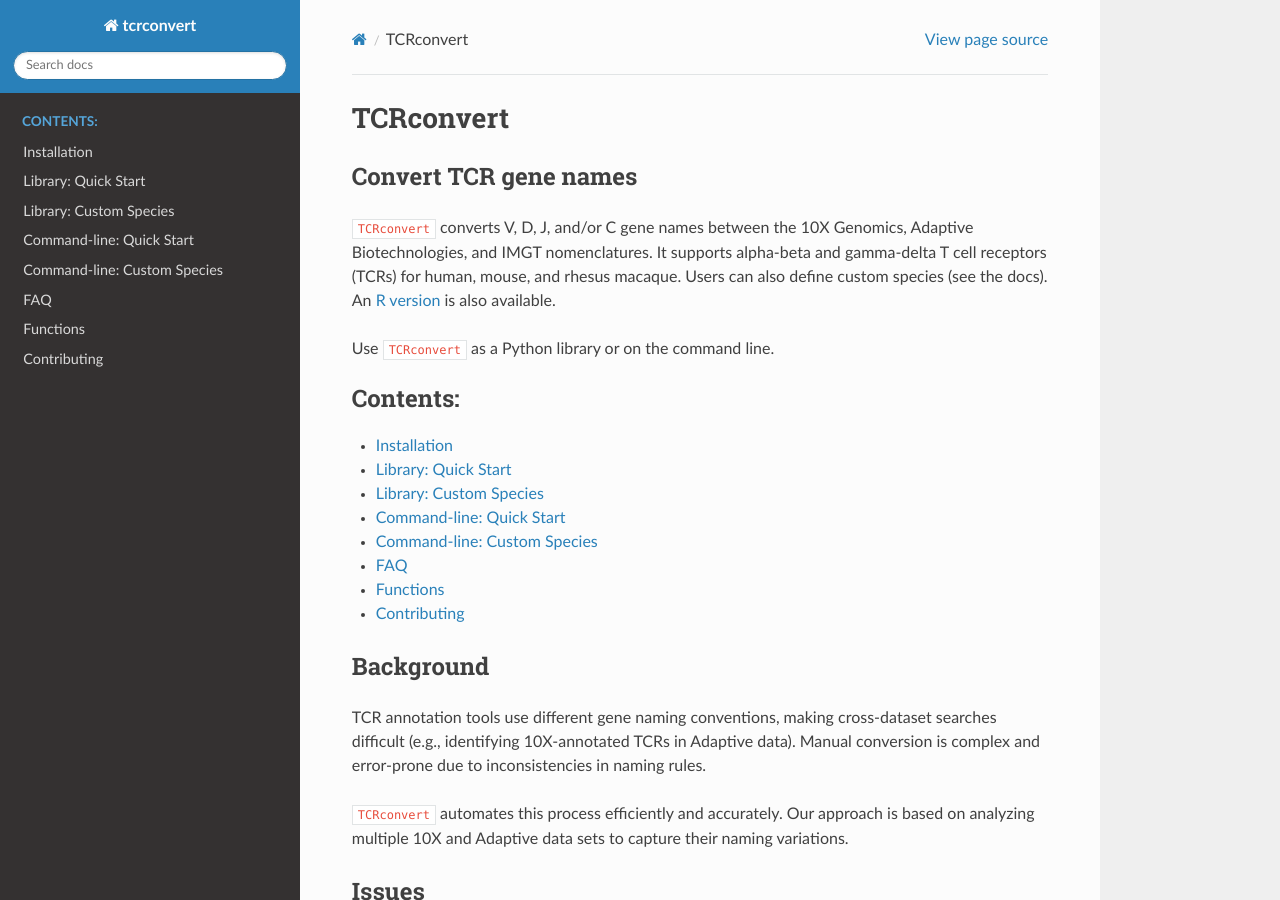
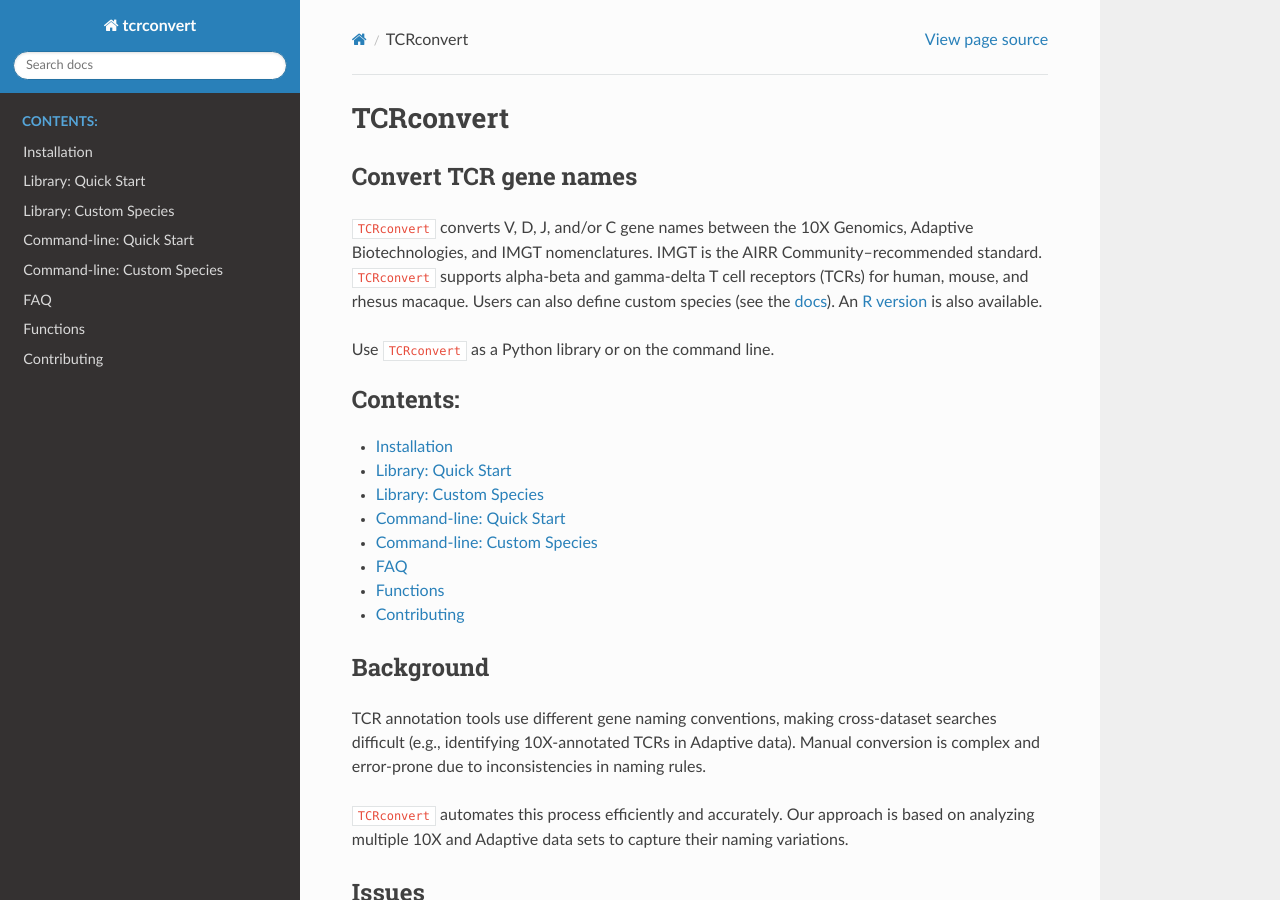
Before and after one commit to seshadrilab/tcrconvert, a Sphinx documentation site: the page built from docs/source/index.rst, in a window 1280 px wide and 900 px high. Built offline with Sphinx 7.4.7 and the Read the Docs theme 3.1.0, drawn with Linux system fonts in a browser that asks for light colours.

Commit message:
Note in docs that IMGT is AIRR standard
See #22

```diff
--- a/docs/source/index.rst
+++ b/docs/source/index.rst
@@ -10,9 +10,11 @@
 ------------------------
 
 ``TCRconvert`` converts V, D, J, and/or C gene names between the 10X
-Genomics, Adaptive Biotechnologies, and IMGT nomenclatures. It supports
-alpha-beta and gamma-delta T cell receptors (TCRs) for human, mouse, and
-rhesus macaque. Users can also define custom species (see the docs). An
+Genomics, Adaptive Biotechnologies, and IMGT nomenclatures. IMGT is
+the AIRR Community–recommended standard. ``TCRconvert`` supports alpha-beta
+and gamma-delta T cell receptors (TCRs) for human, mouse, and rhesus macaque.
+Users can also define custom species
+(see the `docs <https://tcrconvert.readthedocs.io/en/latest/index.html>`_). An
 `R version <https://github.com/seshadrilab/tcrconvertr>`_ is also available.
 
 Use ``TCRconvert`` as a Python library or on the command line.
```
Also changed, not shown: README.md (+6 -4 lines).
